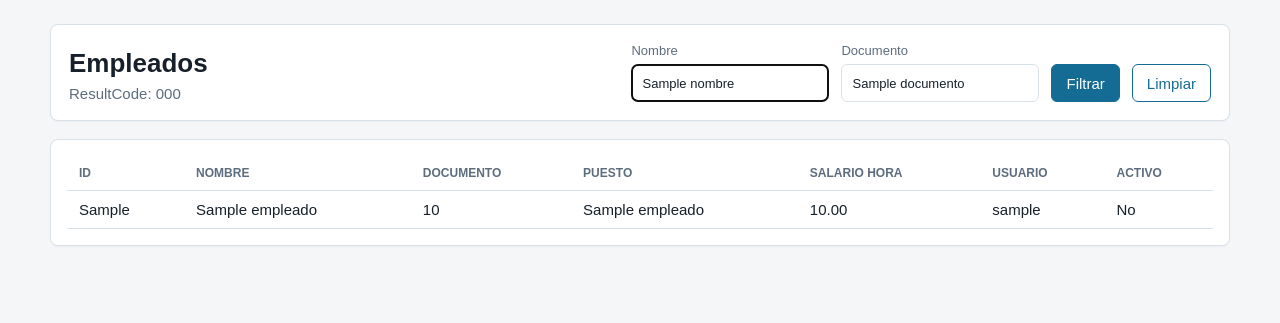
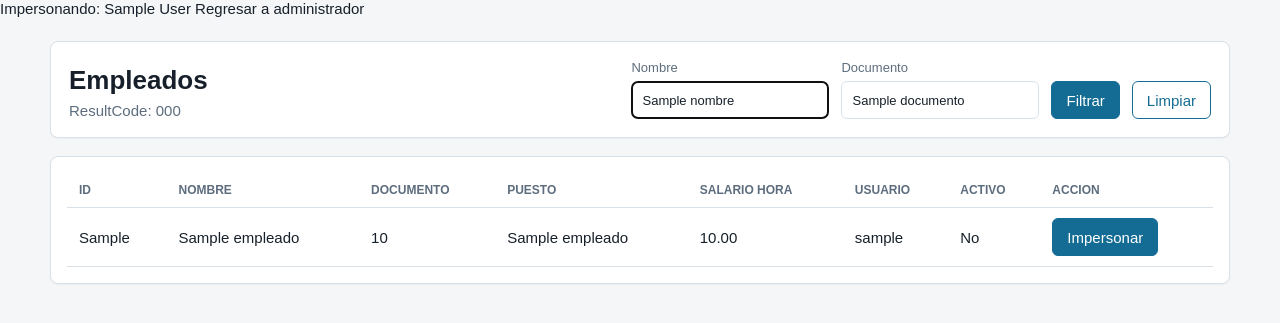
Before and after one commit to ferabarca1910/Tarea_ProgramadaIII_BD, a Flask app: template Web/templates/admin/empleados.html in a window 1280 px wide. Shown: the part 58-381 px from the top of the page. Run offline with Flask 3, Linux system fonts and the light colour scheme; the visitor is signed in with stand-in values (Sample User, id 1); the template is opened without the code that fills it: most values are stand-ins (such as "Sample title", 1, 10 or a date in 2020).

Commit message:
html, de listar empleados y impresionar empleado

```diff
--- a/Web/templates/admin/empleados.html
+++ b/Web/templates/admin/empleados.html
@@ -34,6 +34,7 @@
                 <th>Salario hora</th>
                 <th>Usuario</th>
                 <th>Activo</th>
+                <th>Accion</th>
             </tr>
         </thead>
         <tbody>
@@ -46,10 +47,15 @@
                     <td>{{ "%.2f"|format(empleado.SalarioXHora) }}</td>
                     <td>{{ empleado.Username }}</td>
                     <td>{{ "Si" if empleado.Activo else "No" }}</td>
+                    <td>
+                        <form method="post" action="{{ url_for('admin.impersonar_empleado', id_empleado=empleado.IdEmpleado) }}" class="inline-form">
+                            <button type="submit">Impersonar</button>
+                        </form>
+                    </td>
                 </tr>
             {% else %}
                 <tr>
-                    <td colspan="7" class="empty">No hay empleados para mostrar.</td>
+                    <td colspan="8" class="empty">No hay empleados para mostrar.</td>
                 </tr>
             {% endfor %}
         </tbody>
--- a/Web/templates/base.html
+++ b/Web/templates/base.html
@@ -21,6 +21,13 @@
         </nav>
     </header>
 
+    {% if session.get('id_empleado_impersonado') %}
+        <section class="impersonation-bar">
+            <span>Impersonando: {{ session.get('nombre_empleado_impersonado') }}</span>
+            <a href="{{ url_for('admin.regresar_impersonacion') }}">Regresar a administrador</a>
+        </section>
+    {% endif %}
+
     <main class="page">
         {% with messages = get_flashed_messages(with_categories=true) %}
             {% if messages %}
```
